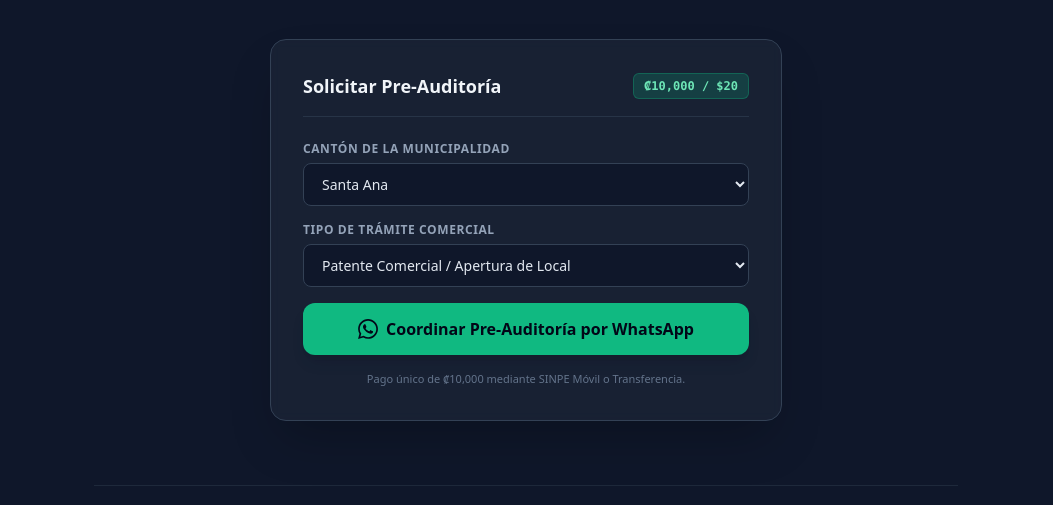
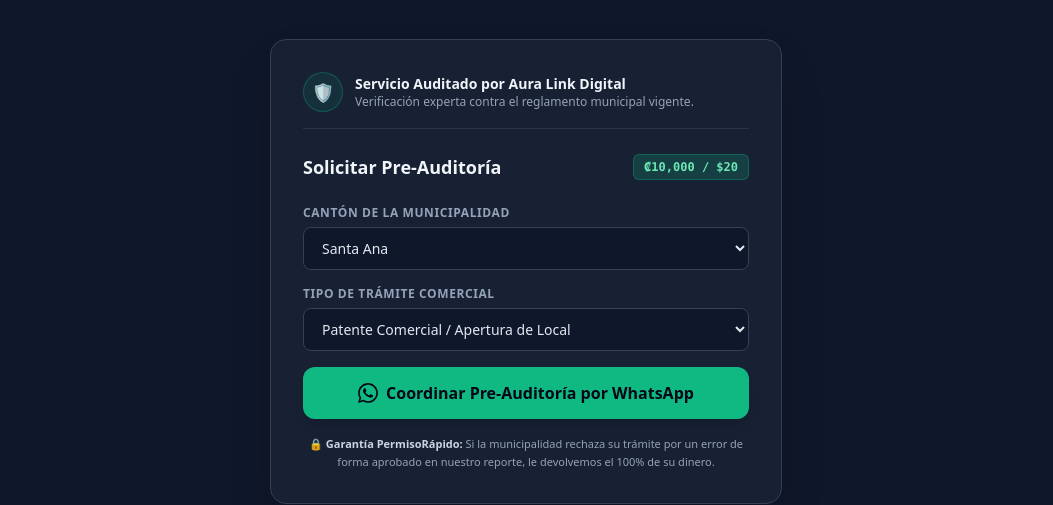
Before and after one commit to Ep1c81/permisorapido-cr, a plain HTML site: page index.html in a window 1280 px wide. Shown: the part 456-961 px from the top of the page, without its empty margins (114-1167 px from the left). Drawn offline with nearby package versions, Linux system fonts and the light colour scheme.

Commit message:
Fix HTML encoding and update content

```diff
--- a/index.html
+++ b/index.html
@@ -95,7 +95,25 @@
 
       <!-- AUDIT CARD / FORM -->
       <div class="bg-slate-800/60 border border-slate-700 p-6 md:p-8 rounded-2xl max-w-lg mx-auto w-full text-left shadow-2xl backdrop-blur-sm mb-16">
-        <div class="flex justify-between items-center mb-6 border-b border-slate-700/60 pb-4">
+
+        <!-- TRUST & CREDIBILITY HEADER -->
+        <div class="flex items-center gap-3 pb-4 mb-6 border-b border-slate-700/60">
+          <div class="w-10 h-10 rounded-full bg-emerald-500/10 border border-emerald-500/30 flex items-center justify-center text-emerald-400 font-bold text-lg">
+            🛡️
+          </div>
+          <div>
+            <h3 class="text-sm font-bold text-slate-100">
+              <span class="lang-es">Servicio Auditado por Aura Link Digital</span>
+              <span class="lang-en">Service Audited by Aura Link Digital</span>
+            </h3>
+            <p class="text-xs text-slate-400">
+              <span class="lang-es">Verificación experta contra el reglamento municipal vigente.</span>
+              <span class="lang-en">Expert verification against current municipal bylaws.</span>
+            </p>
+          </div>
+        </div>
+
+        <div class="flex justify-between items-center mb-6">
           <h2 class="font-bold text-lg text-slate-100">
             <span class="lang-es">Solicitar Pre-Auditoría</span>
             <span class="lang-en">Request Pre-Audit</span>
@@ -143,9 +161,13 @@
           </button>
         </div>
 
-        <p class="text-[11px] text-slate-500 mt-4 text-center">
-          <span class="lang-es">Pago único de ₡10,000 mediante SINPE Móvil o Transferencia.</span>
-          <span class="lang-en">One-time payment of ₡10,000 via SINPE Móvil or Transfer.</span>
+        <p class="text-[11px] text-slate-400 mt-4 text-center leading-relaxed">
+          🔒 <strong class="text-slate-300">
+            <span class="lang-es">Garantía PermisoRápido:</span>
+            <span class="lang-en">PermisoRápido Guarantee:</span>
+          </strong>
+          <span class="lang-es">Si la municipalidad rechaza su trámite por un error de forma aprobado en nuestro reporte, le devolvemos el 100% de su dinero.</span>
+          <span class="lang-en">If the municipality rejects your permit due to a formal error approved in our report, we refund 100% of your money.</span>
         </p>
       </div>
 
@@ -230,7 +252,7 @@
 
         let message = "";
         if (lang === 'en') {
-          message = `Hello! I would like to request a Pre-Audit for a ${tramite} in ${canton}. Please send me the SINPE details and instructions to send my documents.`;
+          message = `Hello! I would like to request a Pre-Audit for my ${tramite} in ${canton}. Please send me the SINPE details and instructions to send my documents.`;
         } else {
           message = `¡Hola! Me gustaría solicitar una Pre-Auditoría para mi trámite de ${tramite} en la Municipalidad de ${canton}. Quedo a la espera de los datos de SINPE y las instrucciones para enviar mis documentos.`;
         }
```
